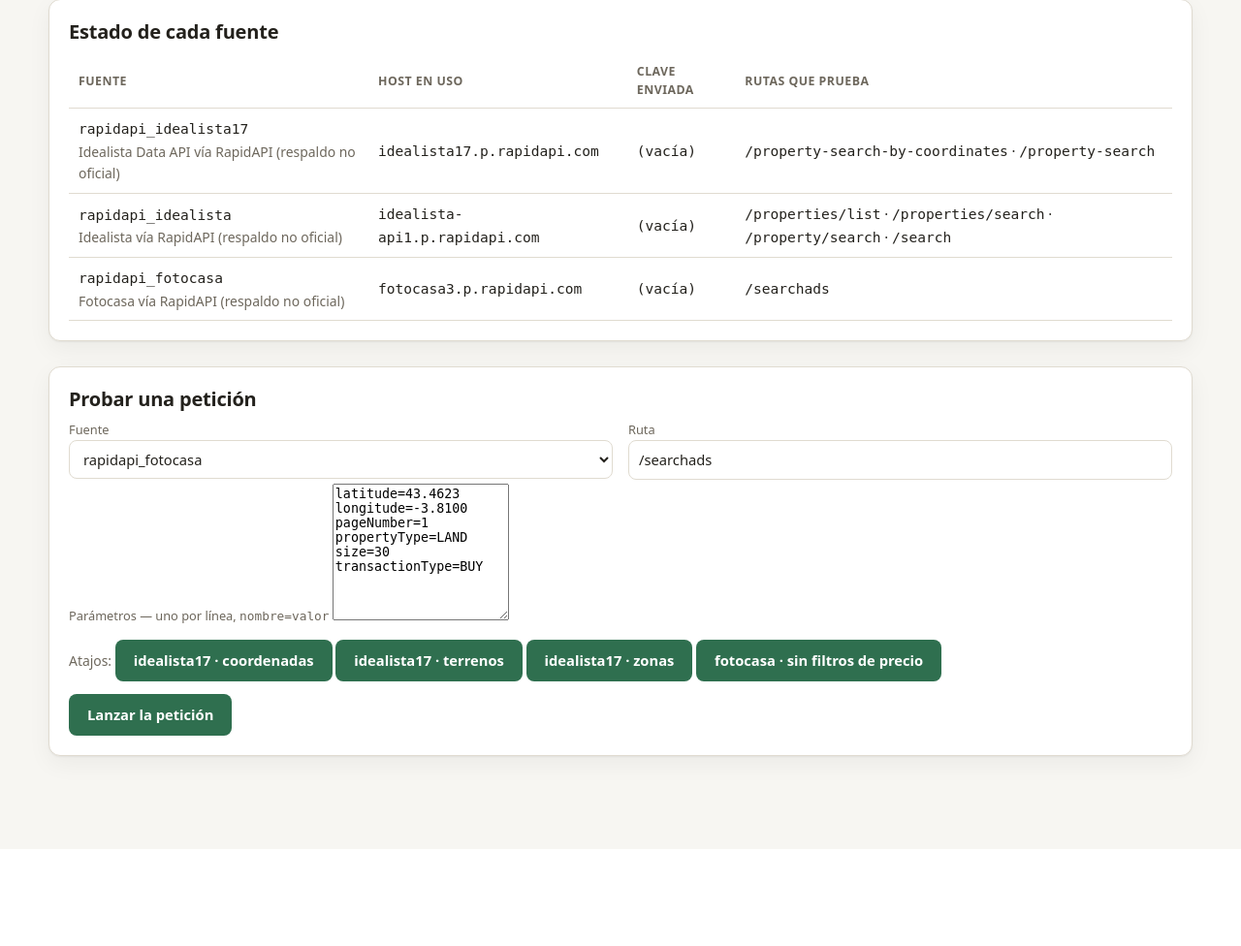
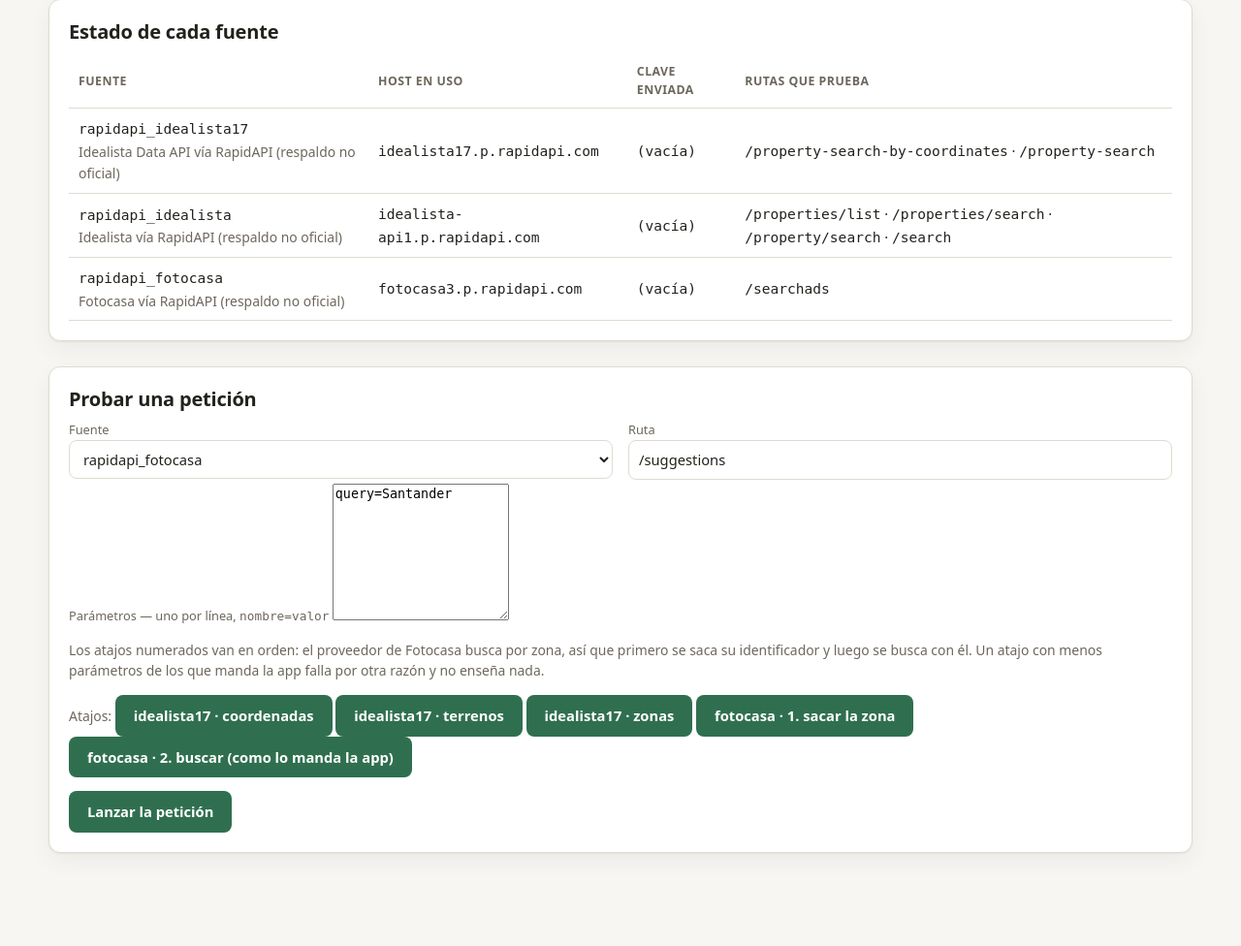
Before and after one commit to aldiaz84coin/Real_State_Invest_Reccomendator, a FastAPI app: page /fuentes/rapidapi in a window 1280 px wide. Shown: the part 235-1211 px from the top of the page at 97% size. Before the commit the page ends 1111 px from the top, so only its background shows below. Run offline with FastAPI, Linux system fonts and the light colour scheme; some libraries are stand-ins or nearby versions.

Commit message:
Que los atajos de la consola reproduzcan la llamada real del conector
El atajo de Fotocasa mandaba seis parámetros y el conector manda diez. Así que
el proveedor se quejó de lo que le faltaba al atajo -combinedLocations y
sortType- y no de lo que rechaza cuando le habla la aplicación, que es lo que
había que averiguar. Un atajo que no reproduce la llamada real no depura nada:
falla por otra razón y manda a mirar donde no es.

Ahora son dos, numerados y en el orden en que se usan, porque este proveedor
busca por zona y no por punto: el primero saca el identificador de zona con
/suggestions y el segundo busca con él, mandando exactamente los diez
parámetros del conector. Con la llamada real reproducida ya se puede ir
quitando uno y ver cuál es el que sobra.

Y queda una prueba que compara el atajo con lo que build_params genera de
verdad, para que no se vuelvan a separar.

Co-Authored-By: Claude Opus 5 <noreply@anthropic.com>
Claude-Session: https://claude.ai/code/session_014jDWmHktC18CCEgPLwzgQ3

```diff
--- a/app/main.py
+++ b/app/main.py
@@ -1507,13 +1507,27 @@ def page_debug_rapidapi(request: Request) -> HTMLResponse:
                        "search_type": "for_sale", "property_type": "homes",
                        "search_text": "Santander"},
         },
-        "fotocasa · sin filtros de precio": {
+        # Este proveedor busca por zona, no por punto: /searchads exige un
+        # combinedLocations que hay que pedir antes. Por eso van dos atajos, en
+        # el orden en que se usan.
+        "fotocasa · 1. sacar la zona": {
+            "source": "rapidapi_fotocasa",
+            "path": "/suggestions",
+            "params": {"query": "Santander"},
+        },
+        "fotocasa · 2. buscar (como lo manda la app)": {
             "source": "rapidapi_fotocasa",
             "path": "/searchads",
+            # Exactamente los parametros del conector. Reproducir su llamada es
+            # lo que permite ir quitando uno y ver cual es el que sobra: un
+            # atajo con menos parametros falla por otra razon y no dice nada.
             "params": {
-                "propertyType": "LAND", "transactionType": "BUY",
+                "combinedLocations": "PEGA-AQUI-EL-DEL-PASO-1",
                 "latitude": "43.4623", "longitude": "-3.8100",
                 "pageNumber": "1", "size": "30",
+                "transactionType": "BUY", "propertyType": "LAND",
+                "publicationDate": "INDIFFERENT",
+                "sortType": "PRICE_PER_AREA", "sortOrderDesc": "false",
             },
         },
     }
--- a/app/web/templates/debug_rapidapi.html
+++ b/app/web/templates/debug_rapidapi.html
@@ -49,6 +49,12 @@
     <label>Parámetros — uno por línea, <code>nombre=valor</code>
       <textarea id="params" rows="9"></textarea>
     </label>
+    <p class="note">
+      Los atajos numerados van en orden: el proveedor de Fotocasa busca por
+      zona, así que primero se saca su identificador y luego se busca con él.
+      Un atajo con menos parámetros de los que manda la app falla por otra
+      razón y no enseña nada.
+    </p>
     <p class="note">
       Atajos:
       {% for nombre, preset in presets.items() %}
```
Also changed, not shown: tests/test_integration.py (+35 -1 lines).
